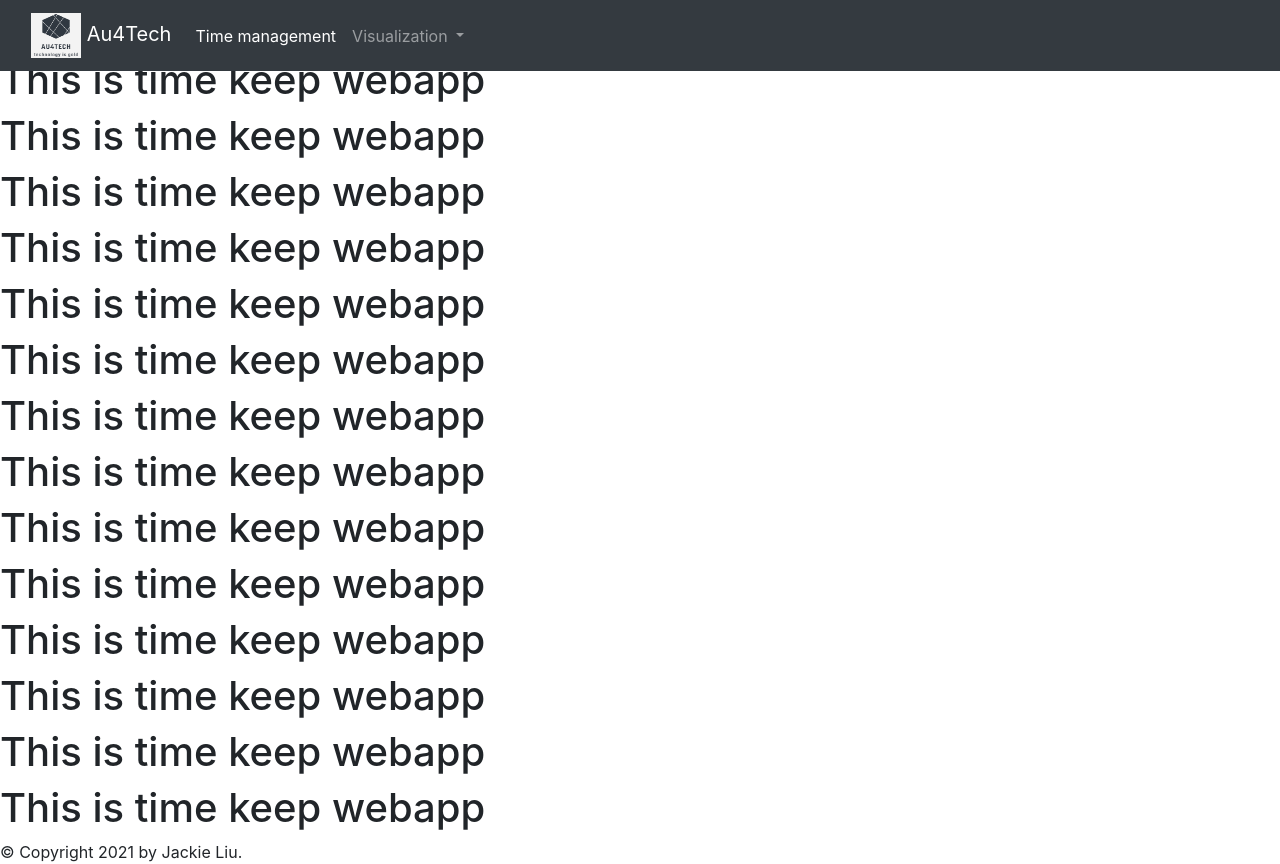
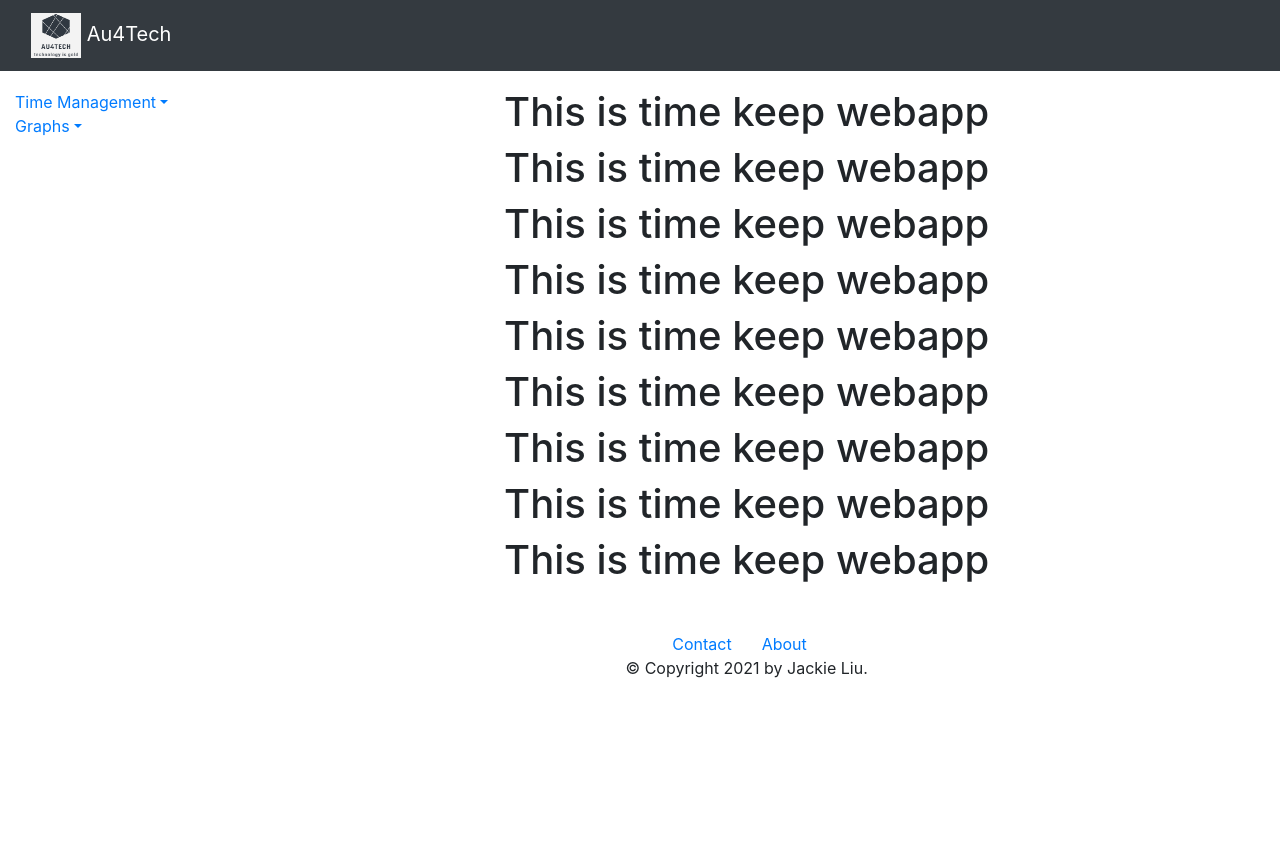
Before and after one commit to liuxinyu1979/time_keeper_webapp, a Flask app: page / in a window 1280 px wide. After the commit the page ends 678 px from the top, so only its background shows below. Run offline with Flask 2, Linux system fonts and the light colour scheme; some libraries are stand-ins or nearby versions.

Commit message:
now use side bar instead of nav bar on top of the screen

```diff
--- a/src/templates/base.html
+++ b/src/templates/base.html
@@ -1,25 +1,101 @@
 <!doctype html>
 <html>
     <head>
-        <script src="https://cdn.jsdelivr.net/npm/jquery@3.5.1/dist/jquery.slim.min.js" integrity="sha384-DfXdz2htPH0lsSSs5nCTpuj/zy4C+OGpamoFVy38MVBnE+IbbVYUew+OrCXaRkfj" crossorigin="anonymous"></script>
-        <script src="https://cdn.jsdelivr.net/npm/bootstrap@4.6.1/dist/js/bootstrap.bundle.min.js" integrity="sha384-fQybjgWLrvvRgtW6bFlB7jaZrFsaBXjsOMm/tB9LTS58ONXgqbR9W8oWht/amnpF" crossorigin="anonymous"></script>
-        <!-- Bootstrap CSS -->
-        <link rel="stylesheet" href="https://cdn.jsdelivr.net/npm/bootstrap@4.6.1/dist/css/bootstrap.min.css" integrity="sha384-zCbKRCUGaJDkqS1kPbPd7TveP5iyJE0EjAuZQTgFLD2ylzuqKfdKlfG/eSrtxUkn" crossorigin="anonymous">
 
-        <!-- <link rel="stylesheet" href="style.css" /> -->
-        <title>Time Keeper Webapp</title>
+        <title>Collapsible sidebar using Bootstrap 4</title>
+
+        <!-- Bootstrap CSS CDN -->
+        <link rel="stylesheet" href="https://stackpath.bootstrapcdn.com/bootstrap/4.1.0/css/bootstrap.min.css" integrity="sha384-9gVQ4dYFwwWSjIDZnLEWnxCjeSWFphJiwGPXr1jddIhOegiu1FwO5qRGvFXOdJZ4" crossorigin="anonymous">
+        <!-- Our Custom CSS -->
+        <link rel="stylesheet" href="style.css">
+
+        <!-- Font Awesome JS -->
+        <script defer src="https://use.fontawesome.com/releases/v5.0.13/js/solid.js" integrity="sha384-tzzSw1/Vo+0N5UhStP3bvwWPq+uvzCMfrN1fEFe+xBmv1C/AtVX5K0uZtmcHitFZ" crossorigin="anonymous"></script>
+        <script defer src="https://use.fontawesome.com/releases/v5.0.13/js/fontawesome.js" integrity="sha384-6OIrr52G08NpOFSZdxxz1xdNSndlD4vdcf/q2myIUVO0VsqaGHJsB0RaBE01VTOY" crossorigin="anonymous"></script>
     </head>
+
     <body>
+        <!-- jQuery CDN - Slim version (=without AJAX) -->
+        <script src="https://code.jquery.com/jquery-3.3.1.slim.min.js" integrity="sha384-q8i/X+965DzO0rT7abK41JStQIAqVgRVzpbzo5smXKp4YfRvH+8abtTE1Pi6jizo" crossorigin="anonymous"></script>
+        <!-- Popper.JS -->
+        <script src="https://cdnjs.cloudflare.com/ajax/libs/popper.js/1.14.0/umd/popper.min.js" integrity="sha384-cs/chFZiN24E4KMATLdqdvsezGxaGsi4hLGOzlXwp5UZB1LY//20VyM2taTB4QvJ" crossorigin="anonymous"></script>
+        <!-- Bootstrap JS -->
+        <script src="https://stackpath.bootstrapcdn.com/bootstrap/4.1.0/js/bootstrap.min.js" integrity="sha384-uefMccjFJAIv6A+rW+L4AHf99KvxDjWSu1z9VI8SKNVmz4sk7buKt/6v9KI65qnm" crossorigin="anonymous"></script>
         {% include "nav.html" %}
-        <!-- <div class="main col py-3"> -->
-            <div id="container">{% block content %}{% endblock %}</div>
-        <!-- </div>             -->
 
-            <!--add padding to the left and right-->
-        <div id="footer">
-            {% block footer %}
-            &copy; Copyright 2021 by Jackie Liu.
-            {% endblock %}
+        <!-- https://getbootstrap.com/docs/4.1/layout/grid/ has 12 columns in the grid system -->
+        <div class="container-fluid h-100">
+            <div class="row h-100">
+                <div class="col-2" >
+
+                    <nav id="sidebar">
+                        <div class="sidebar-header">
+                            <h3>Au4Tech</h3>
+                        </div>
+
+                        <ul class="list-unstyled components">
+                            <!-- <p>Time Management</p> -->
+                            <br/>
+                            <br/>
+                            <li class="active">
+                                <a href="#TimeManagement" data-toggle="collapse" aria-expanded="false" class="dropdown-toggle">Time Management</a>
+                                <ul class="collapse list-unstyled" id="TimeManagement">
+                                    <li>
+                                        <a href="#">TM 1</a>
+                                    </li>
+                                    <li>
+                                        <a href="#">TM 2</a>
+                                    </li>
+                                </ul>
+                            </li>
+
+                            <li>
+                                <a href="#graphs" data-toggle="collapse" aria-expanded="false" class="dropdown-toggle">Graphs</a>
+                                <ul class="collapse list-unstyled" id="graphs">
+                                    <li>
+                                        <a href="#">Admin Graphs</a>
+                                    </li>
+                                    <li>
+                                        <a href="#">Time Graphs</a>
+                                    </li>
+                                </ul>
+                            </li>
+
+                        </ul>
+                    </nav>
+                </div>
+                <div class="col-10" style="text-align: center;">
+                    <br/>
+                    <br/>
+                    <br/>
+                    <div class="main col py-3">
+                        <div id="content">{% block content %}{% endblock %}</div>
+                    </div>
+                    <br/>
+
+                    <!--add padding to the left and right-->
+                    <div id="footer">
+                        <div class="row">
+                            <div class="col" style="text-align: right;">
+                                <a href="#">Contact</a>
+                            </div>
+                            <div class="col" style="text-align: left;">
+                                <a href="#">About</a>
+                            </div>
+                        </div>
+
+                        <div class="row">
+                            <div class="col text-align: center;">
+
+
+                            {% block footer %}
+                            &copy; Copyright 2021 by Jackie Liu.
+                            {% endblock %}
+                            </div>
+                        </div>
+                    </div>
+                </div>
+            </div>
         </div>
     </body>
 </html>
--- a/src/templates/home.html
+++ b/src/templates/home.html
@@ -11,10 +11,5 @@
     <h1>This is time keep webapp</h1>
     <h1>This is time keep webapp</h1>
     <h1>This is time keep webapp</h1>
-    <h1>This is time keep webapp</h1>
-    <h1>This is time keep webapp</h1>
-    <h1>This is time keep webapp</h1>
-    <h1>This is time keep webapp</h1>
-    <h1>This is time keep webapp</h1>
-    <h1>This is time keep webapp</h1>
+
 {% endblock %}
--- a/src/templates/nav.html
+++ b/src/templates/nav.html
@@ -9,21 +9,5 @@
             <span class="navbar-toggler-icon"></span>
         </button>
 
-        <div class="collapse navbar-collapse" id="navbarSupportedContent">
-            <ul class="navbar-nav mr-auto">
-              <li class="nav-item active">
-                <a class="nav-link" href="#">Time management</a>
-              </li>
-              <li class="nav-item dropdown">
-                <a class="nav-link dropdown-toggle" href="#" id="navbarDropdown" role="button" data-toggle="dropdown" aria-expanded="false">
-                  Visualization
-                </a>
-                <div class="dropdown-menu" aria-labelledby="navbarDropdown">
-                  <a class="dropdown-item" href="#">Admin graphs</a>
-                  <a class="dropdown-item" href="#">Time graphs</a>
-                </div>
-              </li>
-            </ul>
-
     </div>
   </nav>
```
